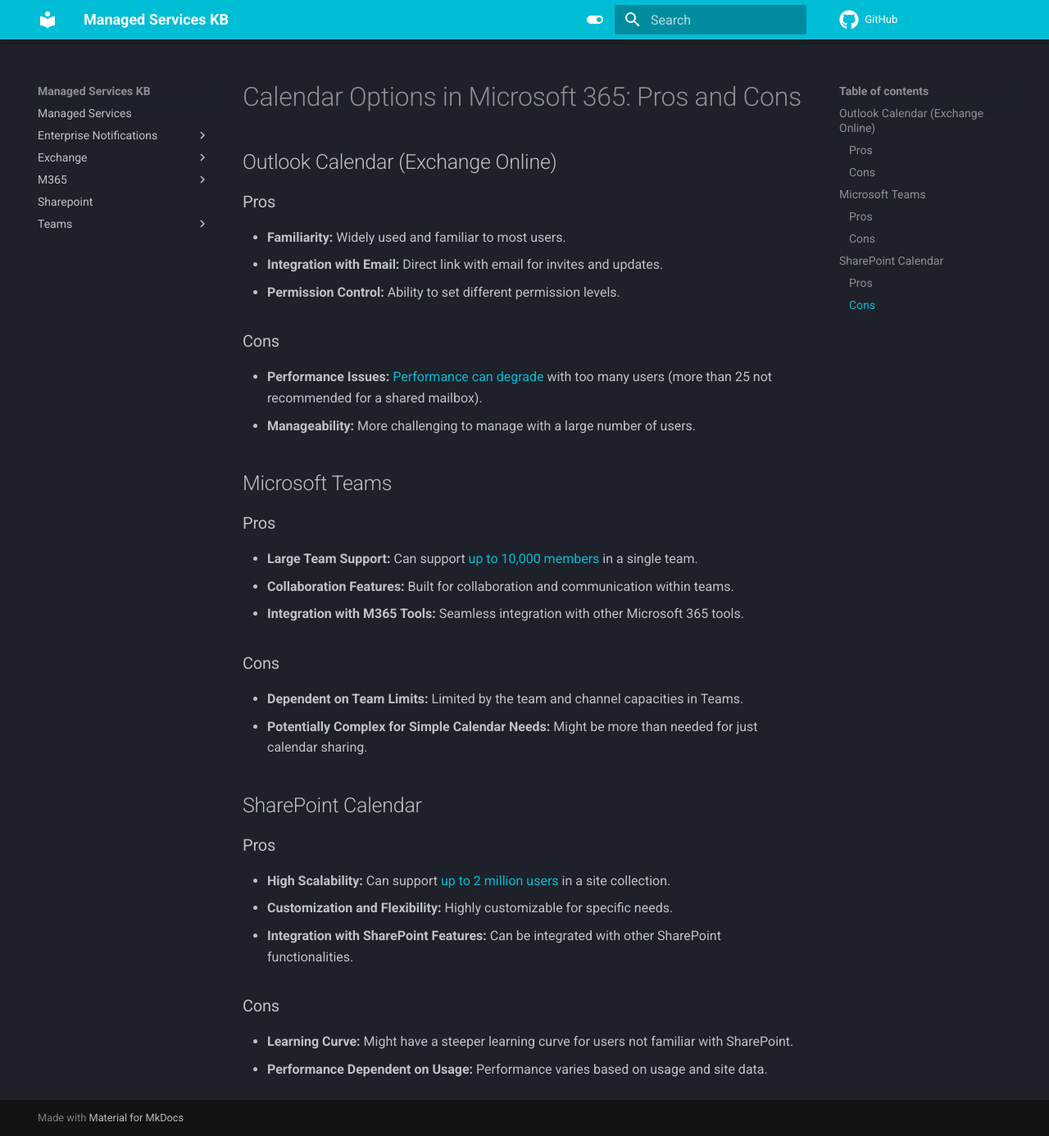
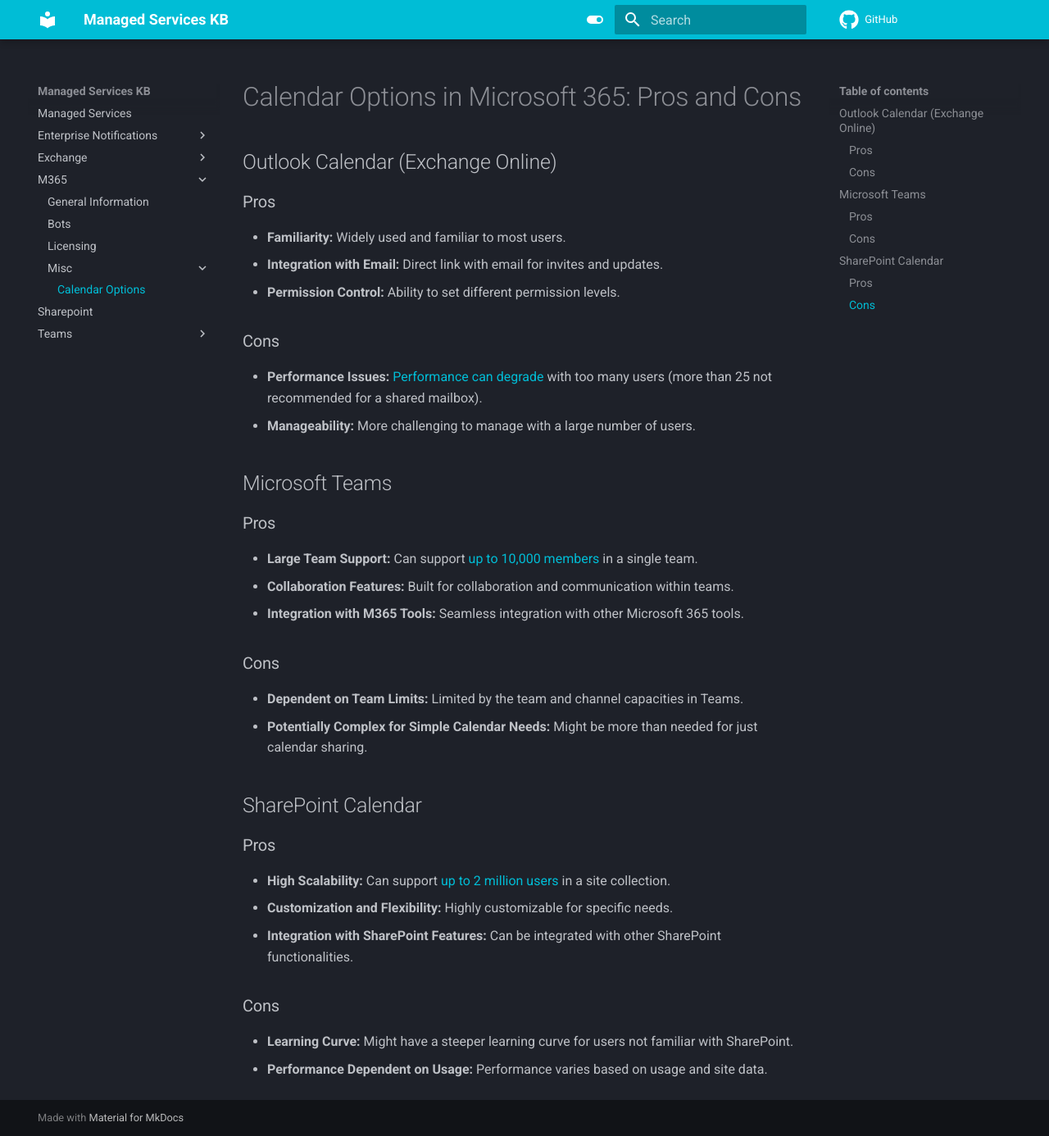
Before and after one commit to gpegues/MKDocs_Dev, an MkDocs documentation site: the page built from docs/M365/CalendarOptionsinM365.md, in a window 1280 px wide and 1386 px high. Shown: the whole window at 82% size. Built offline with MkDocs 1.6.1 and Material for MkDocs 9.7.7, drawn with Linux system fonts in a browser that asks for light colours; comment, search, counter and statistics services are not loaded; some of the changed lines change nothing that is shown.

Commit message:
Update: Appended new docs to nav

```diff
--- a/mkdocs.yml
+++ b/mkdocs.yml
@@ -67,11 +67,16 @@
       - Edge Subscription: Exchange/Server 2016/Create New Edge Subscription.md
       - Maintenance Mode: Exchange/Exchange 2016 server (Non-DAG Setup) maintenance mode.md
     - User Documentation:
-      - Distribution Group Management: Exchange/UserDocumentation/DistributionGroupManagement-EndUser.md
-      - Updating Auto-Reply: Exchange/UserDocumentation/Updating Auto-Reply in a Shared Mailbox via OWA (Outlook Web Access).md
+      - Distribution Group Management: Exchange/UserDocumentation/M365-ExchangeOnline Distribution Group Management (EndUser).md
+      - Distribution Group Types: Exchange/UserDocumentation/M365-ExchangeOnline Distribution Group Types.md
+      - ServiceNow Request Guidelines: Exchange/UserDocumentation/M365-ExchangeOnline ServiceNow Request Submission Guidelines for Microsoft 365 Exchange Online Resource Access.md
+      - Updating Auto-Reply: Exchange/UserDocumentation/M365-ExchangeOnline Autoreply for Shared Mailboxes.md
   - M365:
     - General Information: M365.md
+    - Bots: M365/Framework-BotApproval-M365.md
     - Licensing: M365/Licensing.md
+    - Misc:
+      - Calendar Options: M365/CalendarOptionsinM365.md
   - Sharepoint: Sharepoint.md
   - Teams:
     - General Information: Teams.md
```
Also changed, not shown: docs/M365/CalendarOptionsinM365.md (renamed from docs/M365/CalendarOptionsinM365 .md).
